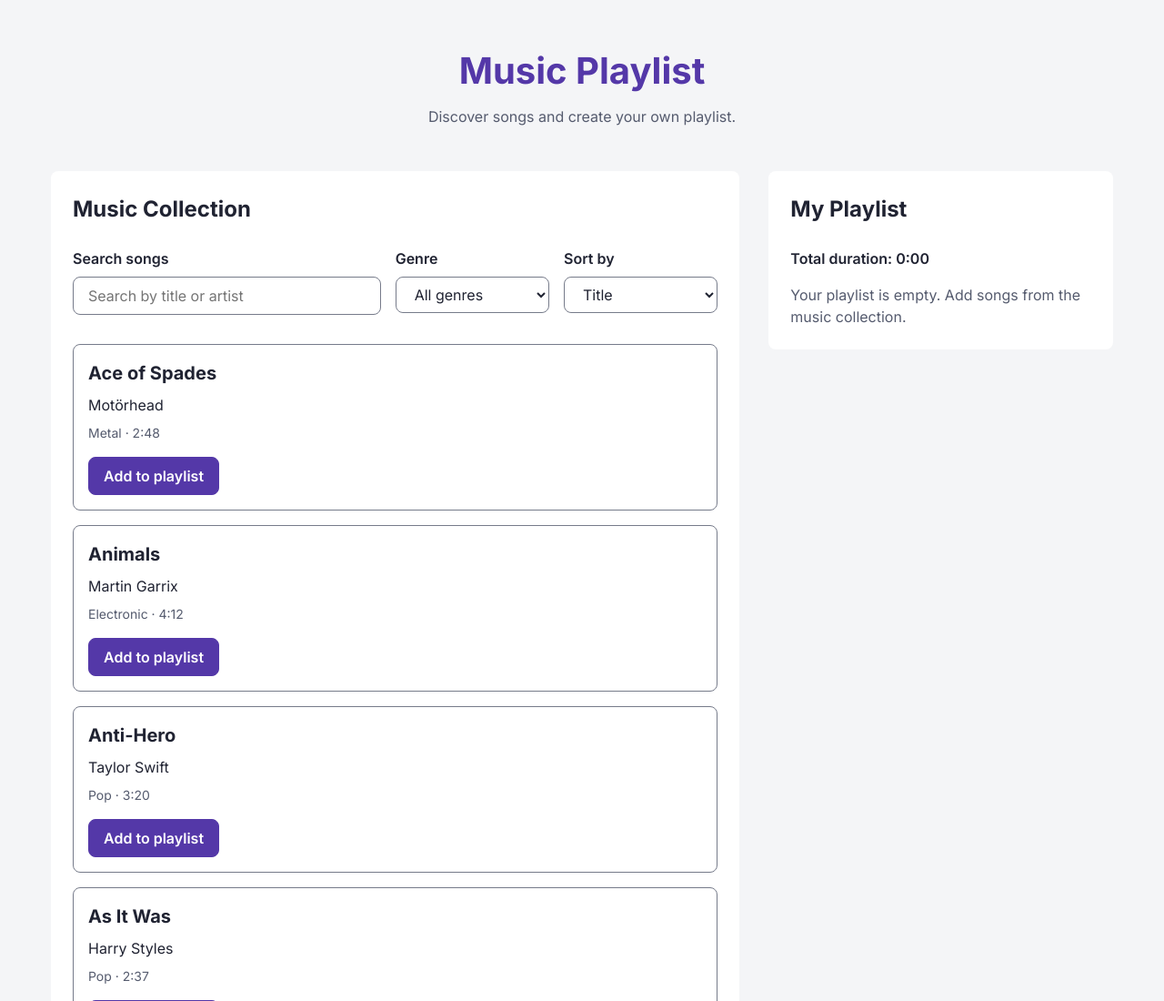
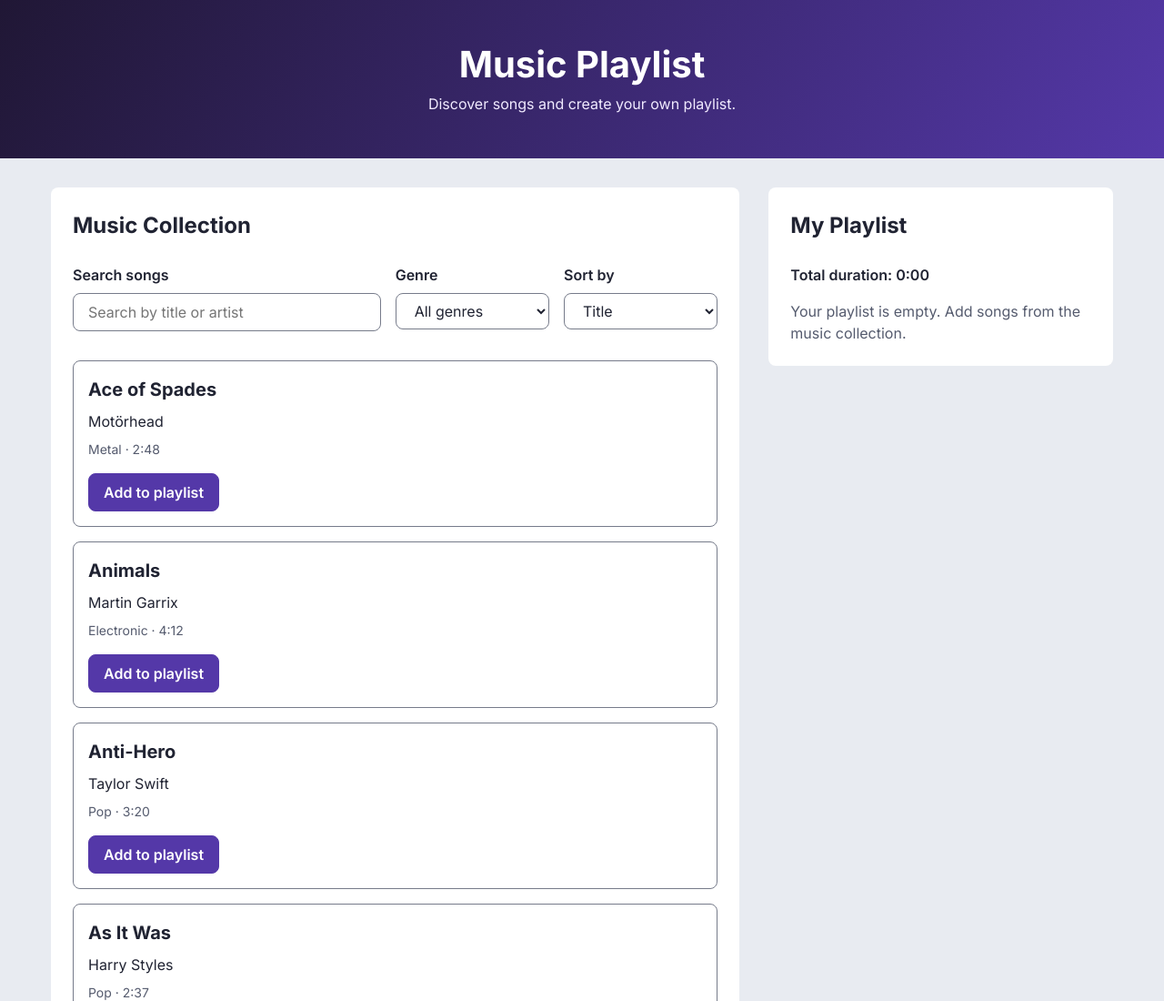
Before and after one commit to idaelise20-tech/assignment_3, a plain HTML site: page index.html in a window 1280 px wide. Shown: the top 1100 px of the page at 91% size. Drawn offline with Linux system fonts and the light colour scheme.

Commit message:
Add a purple gradient and light text to the header

```diff
--- a/css/styles.css
+++ b/css/styles.css
@@ -9,18 +9,25 @@ body {
 
 /* Header */
 .header {
+  margin-bottom: var(--spacing-xl);
   padding: var(--spacing-xxl) var(--spacing-medium);
   text-align: center;
+  background: linear-gradient(
+    120deg,
+    var(--color-header-start),
+    var(--color-header-end)
+  );
 }
 
 .header__title {
   margin-bottom: var(--spacing-small);
+  color: var(--color-surface);
   font-size: var(--font-size-xxl);
-  color: var(--color-primary);
+  line-height: 1.15;
 }
 
 .header__description {
-  color: var(--color-text-muted);
+  color: var(--color-header-text);
 }
 
 /* Main layout */
--- a/css/variables.css
+++ b/css/variables.css
@@ -1,12 +1,15 @@
 :root {
   /* Colors */
-  --color-background: #f4f5f7;
+  --color-background: #e8ebf1;
   --color-surface: #ffffff;
   --color-text: #202332;
   --color-text-muted: #555b6e;
   --color-primary: #5438a8;
   --color-primary-hover: #402880;
   --color-border: #767b8a;
+  --color-header-start: #201735;
+  --color-header-end: #5438a8;
+  --color-header-text: #f1ebff;
 
   /* Fonts */
   --font-body: "Inter", Arial, sans-serif;
```
